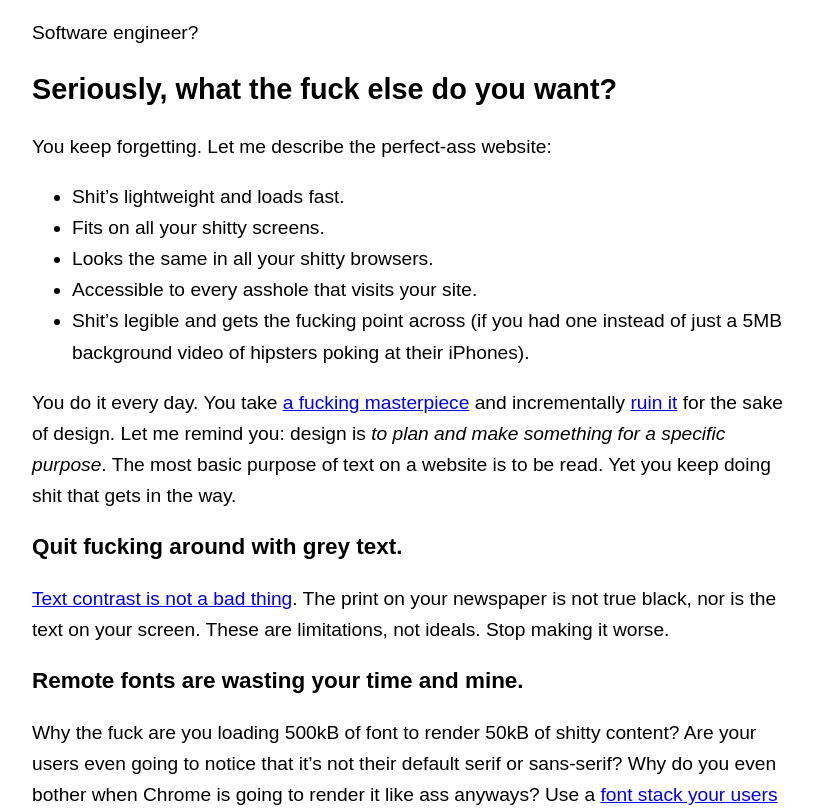
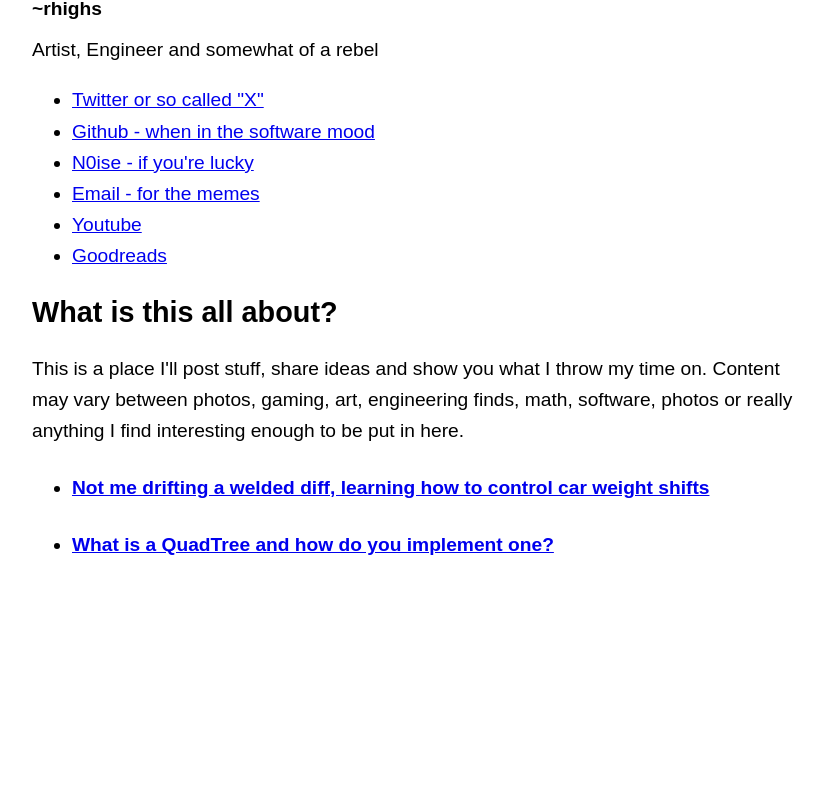
Before and after one commit to rhighs/website, a plain HTML site: page index.html in a window 1280 px wide. Shown: the part 65-873 px from the top of the page, without its empty margins (224-1047 px from the left). After the commit the page ends 800 px from the top, so only its background shows below. Drawn offline with Linux system fonts and the light colour scheme.

Commit message:
Changes, templating and starting to insert some content

```diff
--- a/index.html
+++ b/index.html
@@ -1,64 +1,95 @@
 <!DOCTYPE html>
 <html>
-    <head><meta charset="utf-8">
-        <meta name="viewport" content="width=device-width, initial-scale=1">
-        <meta name="color-scheme" content="light dark">
-        <title>Roberto Montalti</title>
+  <head>
+    <meta charset="utf-8" />
+    <meta name="viewport" content="width=device-width, initial-scale=1" />
+    <meta name="color-scheme" content="light dark" />
+    <title>Stop being so serious!</title>
     <style>
-@media (prefers-color-scheme: dark){
+      @media (prefers-color-scheme: dark) {
         body {
-        background:#000
+          background: #000;
         }
       }
-    body{
-        margin:1em auto;
-        max-width:40em;
-        padding:0 .62em 3.24em;
-        font:1.2em/1.62 sans-serif
+
+      body {
+        margin: 1em auto;
+        max-width: 40em;
+        padding: 0 0.62em 3.24em;
+        font: 1.2em/1.62 sans-serif;
       }
-    h1,h2,h3 {
-        line-height:1.2
+
+      h1,
+      h2,
+      h3 {
+        line-height: 1.2;
       }
-    @media print{
-        body{
-            max-width:none
+
+      @media print {
+        body {
+          max-width: none;
         }
       }
     </style>
-    </head><body><article>
+  </head>
+  <body>
+    <article>
       <header>
-                <h1>Roberto Montalti.</h1>
-                <aside>Software engineer?</aside>
+        <h1 style="margin-bottom: 0">Roberto Montalti</h1>
+        <h4 style="margin-top: 0; margin-bottom: 0.5em">~rhighs</h4>
+
+        <aside>Artist, Engineer and somewhat of a rebel</aside>
       </header>
-            <h2>Seriously, what the fuck else do you want?</h2>
-            <p>You keep forgetting. Let me describe the perfect-ass website:
-            </p><ul>
-                <li>Shit’s lightweight and loads fast.
-                </li><li>Fits on all your shitty screens.
-                </li><li>Looks the same in all your shitty browsers.
-                </li><li>Accessible to every asshole that visits your site.
-                </li><li>Shit’s legible and gets the fucking point across (if you had one instead of just a 5MB background video of hipsters poking at their iPhones).
-                </li></ul>
-                <p>You do it every day. You take <a title="Motherfucking Website" href="http://motherfuckingwebsite.com/">a fucking masterpiece</a> and incrementally <a href="http://bettermotherfuckingwebsite.com" title="Better Motherfucking Website">ruin it</a> for the sake of design. Let me remind you: design is <dfn title="design">to plan and make something for a specific purpose</dfn>. The most basic purpose of text on a website is to be read. Yet you keep doing shit that gets in the way.
-                </p><h3 id="grey-text">Quit fucking around with grey text.</h3>
-                <p><a title="Contrast Rebellion" href="https://contrastrebellion.com/">Text contrast is not a bad thing</a>. The print on your newspaper is not true black, nor is the text on your screen. These are limitations, not ideals. Stop making it worse.
-                </p><h3 id="remote-fonts">Remote fonts are wasting your time and mine.</h3>
-                <p>Why the fuck are you loading 500kB of font to render 50kB of shitty content? Are your users even going to notice that it’s not their default serif or sans-serif? Why do you even bother when Chrome is going to render it like ass anyways? Use a <a href="https://www.awayback.com/index.php/2010/02/03/revised-font-stack/" title="Revised Font Stack">font stack your users already have</a>.
-                </p><h2>Your website is more than just HTML.</h2>
-                <h3 id="use-https">You have no excuse for using HTTP.</h3>
-                <p>Why are you still delivering sites over HTTP? My shitty Atom 330 CPU from 2008 can perform aes-256-cbc encryption via OpenSSL at 110 megabits per second. My Xeon E5-2670 CPU without AES-NI enabled hits 444 megabits per second. With AES-NI enabled it hits a staggering 2.2 gigabits per second. Your server probably can’t even load your stupid fucking JavaScript framework’s dependencies that fast.
-                </p><p>TLS certificates are cheap. Seriously, you can <a href="https://www.namecheap.com/security/ssl-certificates/comodo/positivessl" title="COMODO PositiveSSL Certificate via Namecheap">get them for US$6</a>. You paid twice that much for your idiotic domain name. You can even get them for free from <a href="https://letsencrypt.org/" title="Let’s Encrypt Free Certificate Authority">Let’s Encrypt</a>.
-                </p><p>HTTPS <a href="https://webmasters.googleblog.com/2014/08/https-as-ranking-signal.html" title="Google announces HTTPS support to affect pagerank">improves your search ranking</a> so people are more likely to find your ramblings on the Google. It’s also required for <a href="https://http2.github.io/faq/#does-http2-require-encryption" title="HTTP/2 Frequently Asked Questions">HTTP/2 support</a> which allows browsers to fetch resources more efficiently.
-                </p><h3 id="compression">This shit is gzipped.</h3>
-                <p>Your webserver is perfectly capable of compressing HTML. My Atom 330 CPU can perform single-engine <code>gzip -6</code> on random data at 51 megabits per second. My Xeon E5-2670 from 2012 can do this at 216 megabits per second. Your meme website isn’t as random as you think it is and will compress much faster.
-                </p><h3 id="caching">Cache is Money</h3>
-                <p>It’s bad enough you’re forcing users to load 5MB of hero image and JavaScript framework. Why are you making them reload it every time they visit your shitty website? Bandwidth is cheap but it isn’t free. Via data charges or waiting, someone is paying for your fucking laziness.
-                </p><h2>This is a website. Look at it. You’ve never seen one before.</h2>
-                <p>Like the man who’s never grown out his beard has no idea what his true natural state is, you have no fucking idea what a website is. All you have ever seen are shitty skeuomorphic bastardizations of what should be text communicating a fucking message. This is a real, naked website. Look at it. It’s fucking beautiful.
-                </p><h3>Yes, this is fucking satire, you fuck</h3>
-                <p>I’m not actually saying your shitty site should look like this. What I’m saying is that all the problems we have with websites are <strong>ones we create ourselves</strong>. Websites aren’t broken by default, they are functional, high-performing, and accessible. You break them. You son-of-a-bitch.
-                </p><h2>Even the best can be improved.</h2>
-                <p>If you can bring this website further beyond perfection, <a href="https://github.com/KeenRivals/bestmotherfucking.website" title="KeenRivals/bestmotherfucking.website on GitHub">send a pull request on GitHub</a>.
-                </p></article>
+
+      <ul>
+        <li>
+          <a href="https://twitter.com/rhighs_">Twitter or so called "X"</a>
+        </li>
+        <li>
+          <a href="https://github.com/rhighs"
+            >Github - when in the software mood</a
+          >
+        </li>
+        <li>
+          <a href="https://www.n0ise.io/rhighs">N0ise - if you're lucky</a>
+        </li>
+        <li>
+          <a href="mailto:roberto.montalti00@gmail.com"
+            >Email - for the memes</a
+          >
+        </li>
+        <li><a href="https://www.youtube.com/@MyNAASTY">Youtube</a></li>
+        <li>
+          <a
+            href="https://www.goodreads.com/user/show/157819998-roberto-montalti"
+            >Goodreads</a
+          >
+        </li>
+      </ul>
+      <h2>What is this all about?</h2>
+      <p>
+        This is a place I'll post stuff, share ideas and show you what I throw
+        my time on. Content may vary between photos, gaming, art, engineering
+        finds, math, software, photos or really anything I find interesting
+        enough to be put in here.
+      </p>
+      <ul>
+        <li>
+          <h4>
+            <a href="/posts/drifting-welded-diff.html"
+              >Not me drifting a welded diff, learning how to control car weight
+              shifts</a
+            >
+          </h4>
+        </li>
+        <li>
+          <h4>
+            <a href="/posts/building-quadtrees.html"
+              >What is a QuadTree and how do you implement one?</a
+            >
+          </h4>
+        </li>
+      </ul>
+    </article>
   </body>
 </html>
```
Also changed, not shown: posts/building-quadtrees.html (added, +43 -0 lines), posts/drifting-welded-diff.html (added, +44 -0 lines), 2 other files. Lines whose indentation alone changed are shown as unchanged.
